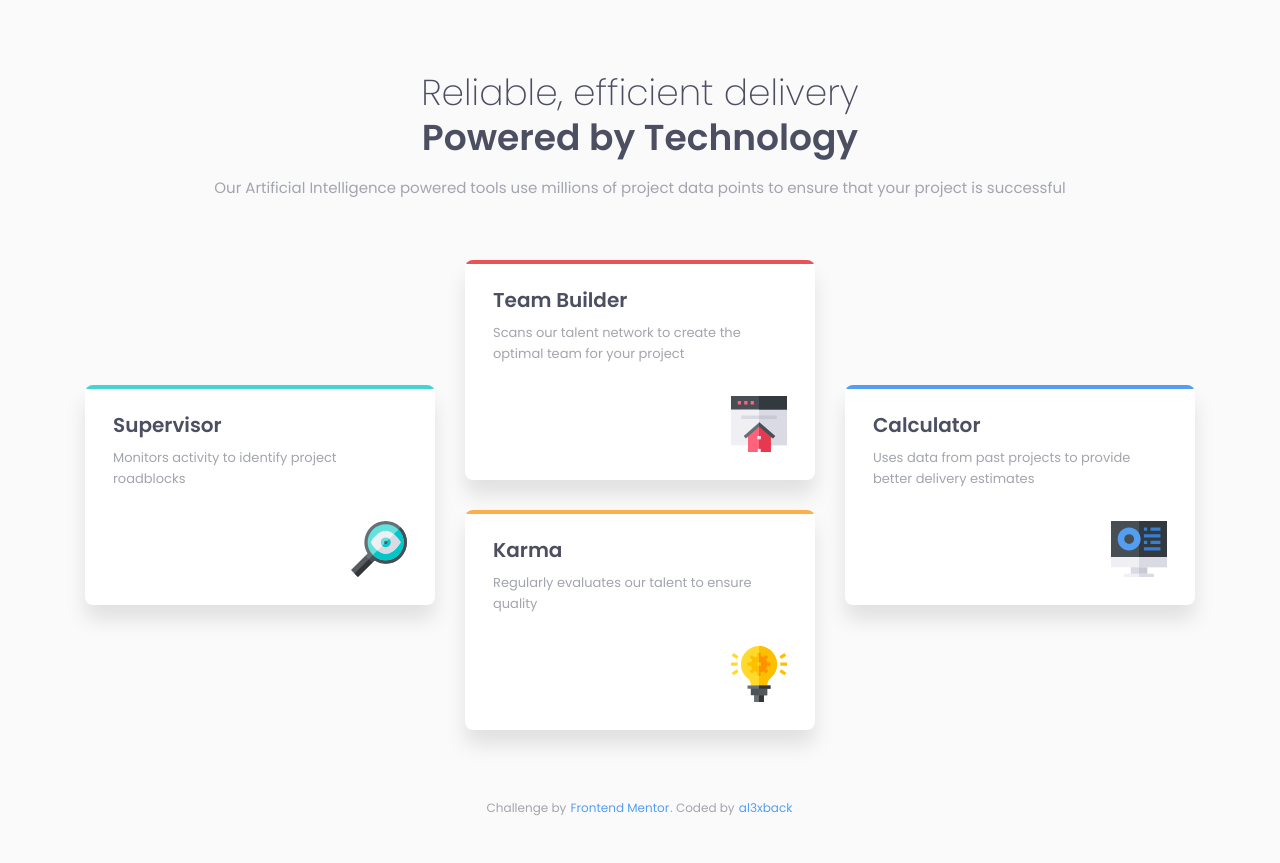
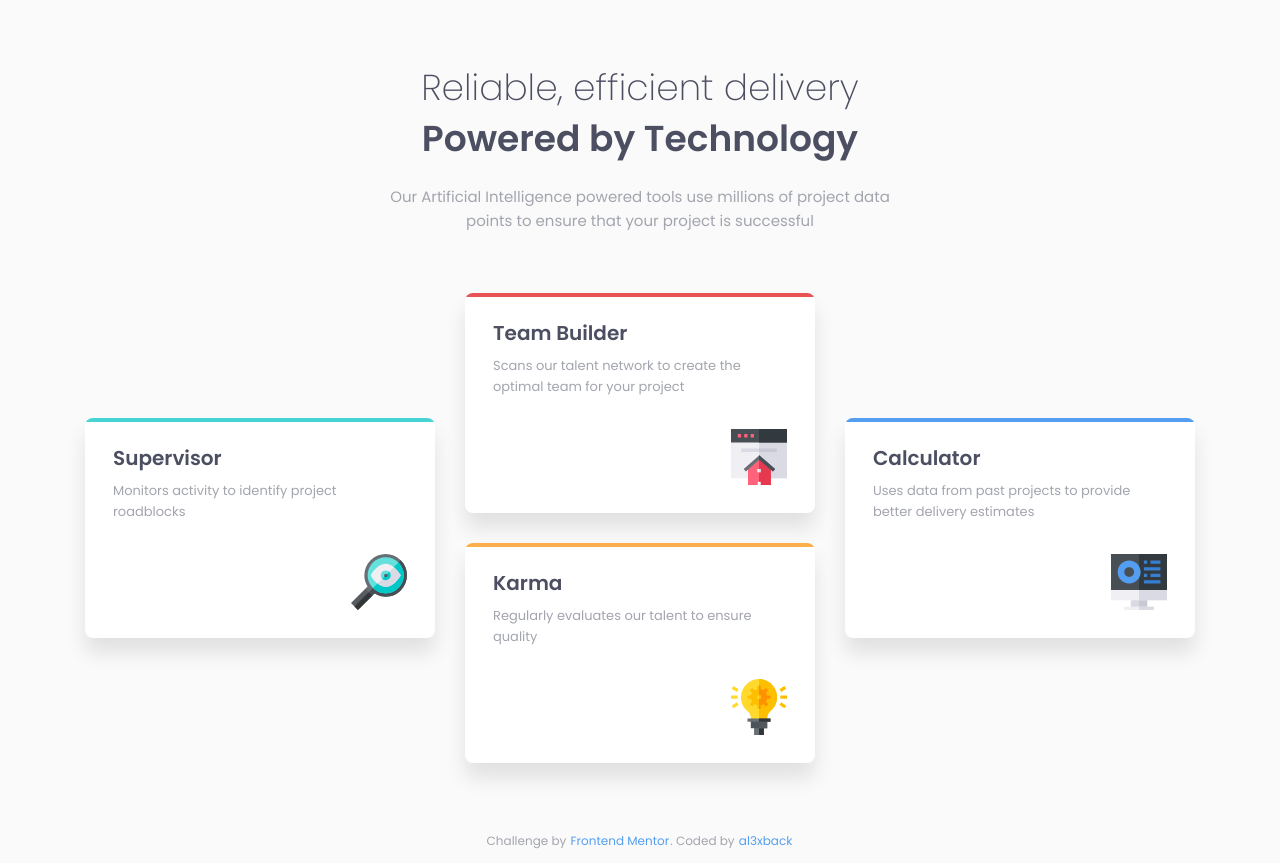
Before and after one commit to al3xback/fmentor-four-card-js-procedural, a website: page index.html in a window 1280 px wide. Before the commit the page ends 830 px from the top, so only its background shows below. Drawn offline with Linux system fonts and the light colour scheme.

Commit message:
fixed structure

```diff
--- a/js/main.js
+++ b/js/main.js
@@ -6,26 +6,31 @@ const createSectionEl = () => {
 	const sectionHeadEl = document.createElement('div');
 	sectionHeadEl.className = 'section__head';
 
-	const cardsSummaryTitleEl = document.createElement('h2');
-	cardsSummaryTitleEl.className = 'cards-summary__title';
-	cardsSummaryTitleEl.textContent = 'Reliable, efficient delivery';
+	const cardsSummaryEl = document.createElement('div');
+	cardsSummaryEl.className = 'cards-summary';
 
 	const cardsSummarySubtitleEl = document.createElement('p');
 	cardsSummarySubtitleEl.className = 'cards-summary__subtitle';
+	cardsSummarySubtitleEl.textContent = 'Reliable, efficient delivery';
 
-	const cardsSummarySubtitleTextEl = document.createElement('strong');
-	cardsSummarySubtitleTextEl.textContent = 'Powered by Technology';
+	const cardsSummaryTitleEl = document.createElement('h2');
+	cardsSummaryTitleEl.className = 'cards-summary__title';
 
-	cardsSummarySubtitleEl.appendChild(cardsSummarySubtitleTextEl);
+	const cardsSummaryTitleTextEl = document.createElement('strong');
+	cardsSummaryTitleTextEl.textContent = 'Powered by Technology';
+
+	cardsSummaryTitleEl.appendChild(cardsSummaryTitleTextEl);
 
 	const cardsSummaryDescEl = document.createElement('p');
 	cardsSummaryDescEl.className = 'cards-summary__desc';
 	cardsSummaryDescEl.textContent =
 		'Our Artificial Intelligence powered tools use millions of project data points to ensure that your project is successful';
 
-	sectionHeadEl.appendChild(cardsSummaryTitleEl);
-	sectionHeadEl.appendChild(cardsSummarySubtitleEl);
-	sectionHeadEl.appendChild(cardsSummaryDescEl);
+	cardsSummaryEl.appendChild(cardsSummarySubtitleEl);
+	cardsSummaryEl.appendChild(cardsSummaryTitleEl);
+	cardsSummaryEl.appendChild(cardsSummaryDescEl);
+
+	sectionHeadEl.appendChild(cardsSummaryEl);
 
 	/* section body */
 	const sectionBodyEl = document.createElement('div');
--- a/scss/base/_typography.scss
+++ b/scss/base/_typography.scss
@@ -33,10 +33,6 @@ h6 {
 	font-size: func.em(14, var.$font-size-primary);
 }
 
-p {
-	font-size: 1em;
-}
-
 strong {
 	font-weight: var.$font-weight-600;
 }
--- a/scss/components/_cards.scss
+++ b/scss/components/_cards.scss
@@ -13,15 +13,16 @@
 	text-align: center;
 }
 
-.cards-summary__title {
+.cards-summary__subtitle {
+	margin-bottom: func.em(6, 24);
+	font-size: func.em(24, var.$font-size-primary);
 	font-weight: var.$font-weight-200;
+	color: var.$color-dark-blue;
+	line-height: 1;
 }
 
-.cards-summary__subtitle {
+.cards-summary__title {
 	margin-bottom: func.em(16, 24);
-	font-size: func.em(24, var.$font-size-primary);
-	color: var.$color-dark-blue;
-	line-height: 1.25;
 }
 
 .cards,
@@ -92,7 +93,7 @@
 	}
 
 	.cards-summary__subtitle {
-		margin-bottom: func.em(16, 36);
+		margin-bottom: func.em(10, 36);
 	}
 
 	.cards,
--- a/scss/layout/_grid.scss
+++ b/scss/layout/_grid.scss
@@ -1,3 +1,3 @@
 .container {
-	padding: 0 2em;
+	padding: 0 2rem;
 }
```
Also changed, not shown: css/main.css.
